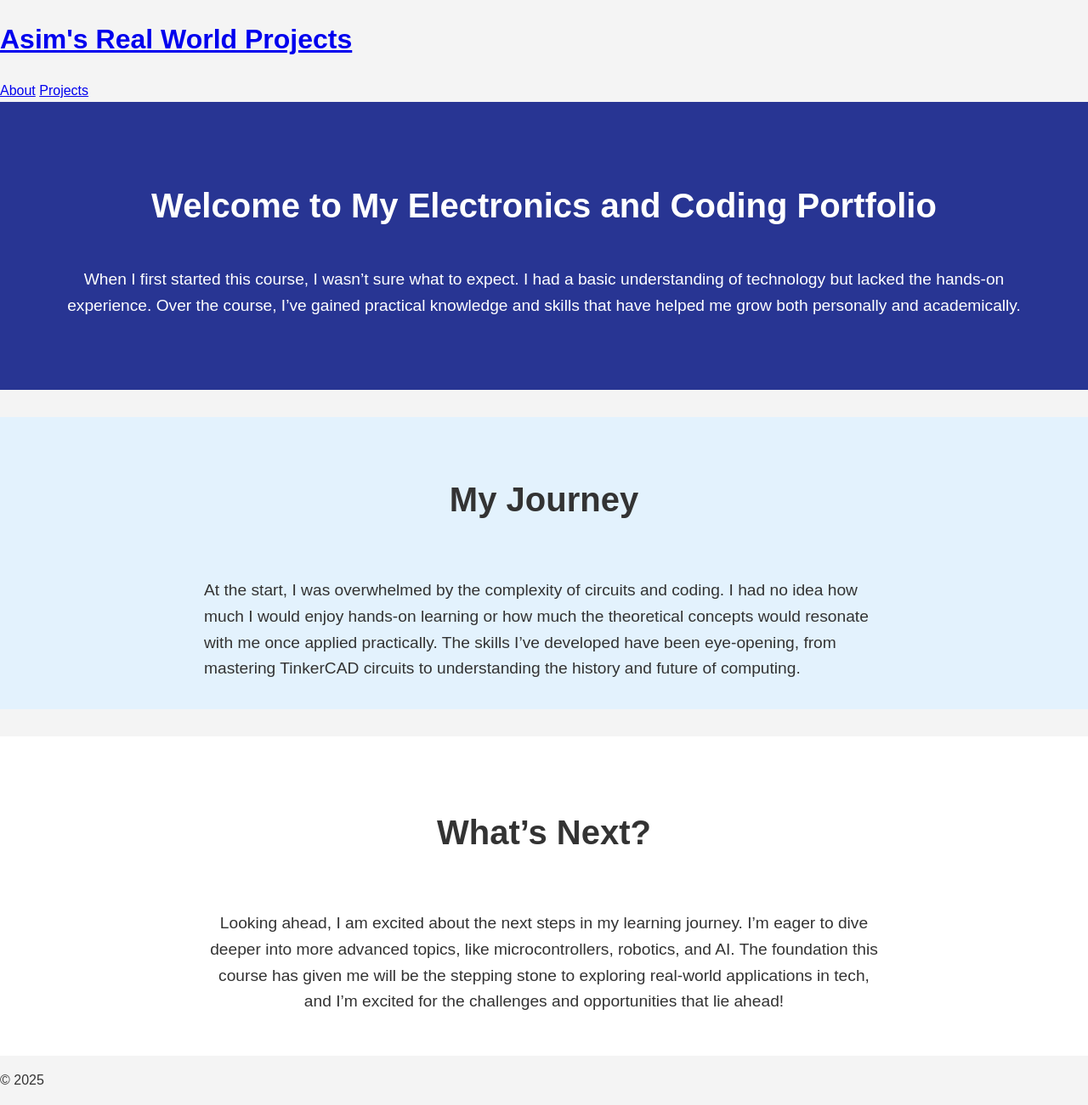
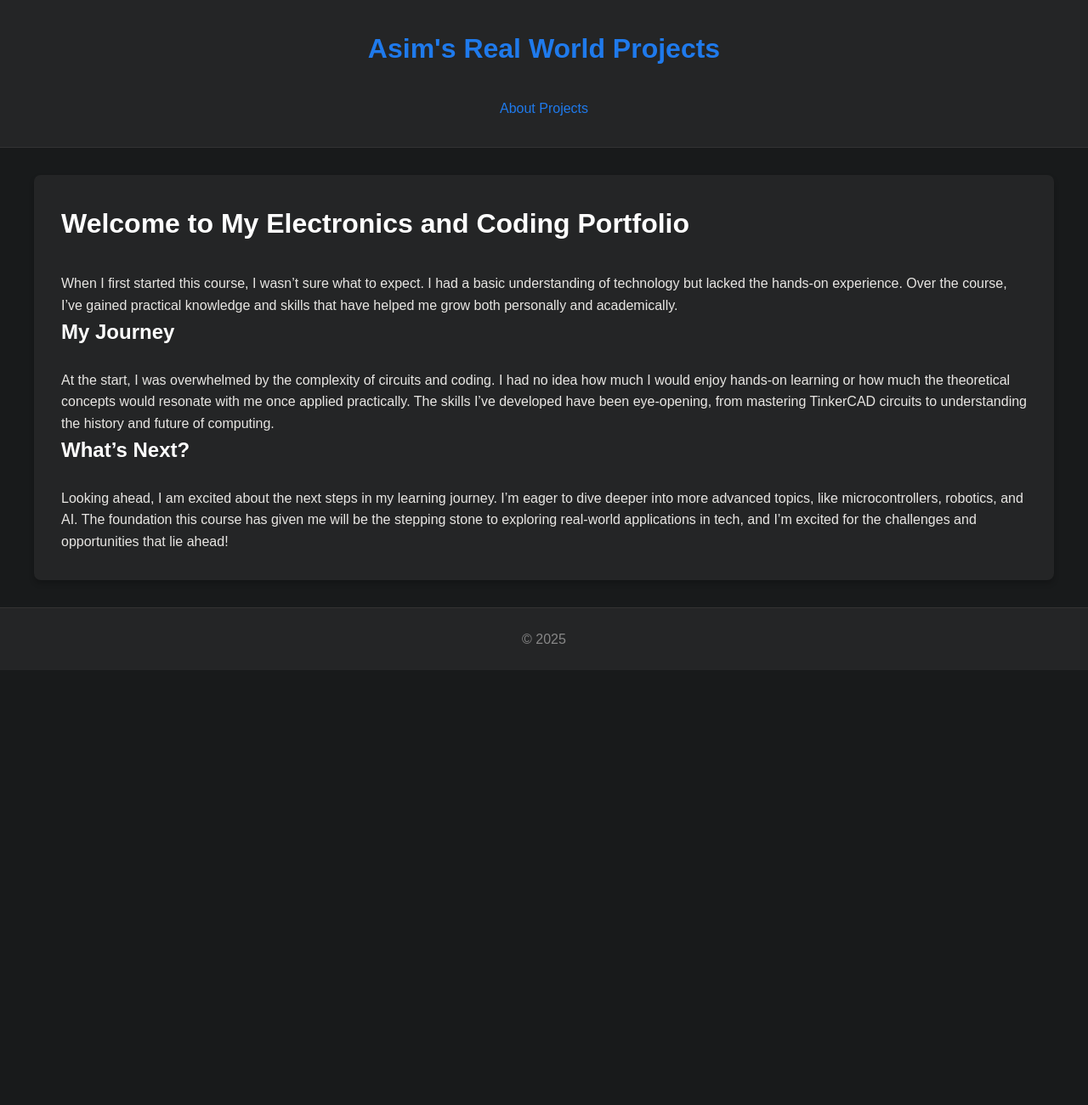
Before and after one commit to Asim-A-dev/Asim.github.io, a Jekyll site: the page built from index.md, in a window 1280 px wide. Shown: the whole page at 85% size. Built offline with Jekyll 4.4.1, drawn with Linux system fonts in a browser that asks for light colours; after the commit the page ends 900 px from its top, so only the background shows below that.

Commit message:
Update style.css

```diff
--- a/assets/css/style.css
+++ b/assets/css/style.css
@@ -1,64 +1,81 @@
 /* General Styles */
-body {
-    background-color: #f4f4f4;
-    color: #333;
-    font-family: Arial, sans-serif;
+html, body {
+    height: 100%;
     margin: 0;
     padding: 0;
+    font-family: 'Arial', sans-serif;
     line-height: 1.6;
+    background-color: #181a1b; /* Soft dark background */
+    color: #e8e6e3; /* Light gray text */
 }
 
-/* Intro Section */
-.intro {
-    background-color: #283593;
-    color: #fff;
-    padding: 4em;
-    text-align: center;
+* {
+    margin: 0;
+    padding: 0;
+    box-sizing: border-box; /* Ensures consistent layout */
 }
 
-.intro h1 {
-    font-size: 2.5em;
+/* Links */
+a {
+    color: #1f7aec; /* Calm blue for normal links */
+    text-decoration: none;
+    transition: color 0.3s ease; /* Smooth color transition */
+}
+
+a:hover {
+    color: #8B0000; /* Blood red on hover */
+    text-decoration: underline;
+}
+
+/* Header */
+header {
+    background-color: #242526; /* Dark header */
+    color: #ffffff; /* White text */
+    padding: 2em 0;
+    text-align: center;
+    border-bottom: 1px solid #333;
+}
+
+/* Main Content */
+main {
+    max-width: 1200px;
+    margin: 2em auto;
+    padding: 2em;
+    background-color: #242526;
+    border-radius: 8px;
+    box-shadow: 0 4px 6px rgba(0, 0, 0, 0.2);
+}
+
+/* Footer */
+footer {
+    background-color: #242526;
+    color: #888888;
+    text-align: center;
+    padding: 1.5em;
+    margin-top: 2em;
+    border-top: 1px solid #333;
+}
+
+footer a {
+    color: #888888;
+}
+
+footer a:hover {
+    color: #cccccc;
+}
+
+/* Heading for content sections */
+h1, h2, h3 {
+    color: #ffffff;
     margin-bottom: 1em;
 }
 
-.intro p {
-    font-size: 1.2em;
+/* Highlight Box Styles */
+.highlight {
+    background-color: #333;
+    color: #ffffff;
+    padding: 1em;
+    border-radius: 8px;
+    margin-bottom: 1.5em;
+    box-shadow: 0 2px 4px rgba(0, 0, 0, 0.2);
 }
-
-/* Journey Section */
-.journey {
-    background-color: #e3f2fd;
-    padding: 2em;
-    margin-top: 2em;
-}
-
-.journey h2 {
-    text-align: center;
-    font-size: 2.5em;
-    margin-bottom: 1.5em;
-}
-
-.journey p {
-    font-size: 1.2em;
-    max-width: 800px;
-    margin: 0 auto;
-}
-
-/* Goals Section */
-.goals {
-    background-color: #ffffff;
-    padding: 3em;
-    margin-top: 2em;
-    text-align: center;
-}
-
-.goals h2 {
-    font-size: 2.5em;
-    margin-bottom: 1.5em;
-}
-
-.goals p {
-    font-size: 1.2em;
-    max-width: 800px;
-    margin: 0 auto;
-}
```
